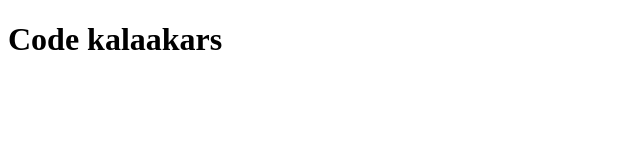
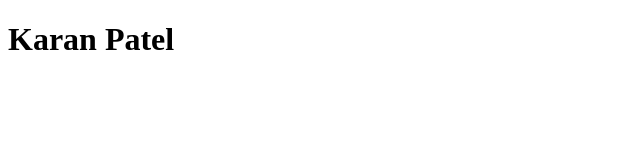
Before and after one commit to MrugeshThesiya/Testing, a plain HTML site: page index.html in a window 1280 px wide. Shown: the whole page, without its empty margins (0-640 px from the left). Drawn offline with Linux system fonts and the light colour scheme.

Commit message:
refactor - change in a text in h1 tag

```diff
--- a/index.html
+++ b/index.html
@@ -6,6 +6,6 @@
     <title>Code kalaakars</title>
 </head>
 <body>
-    <h1>Code kalaakars</h1>
+    <h1>Karan Patel</h1>
 </body>
 </html>
```
